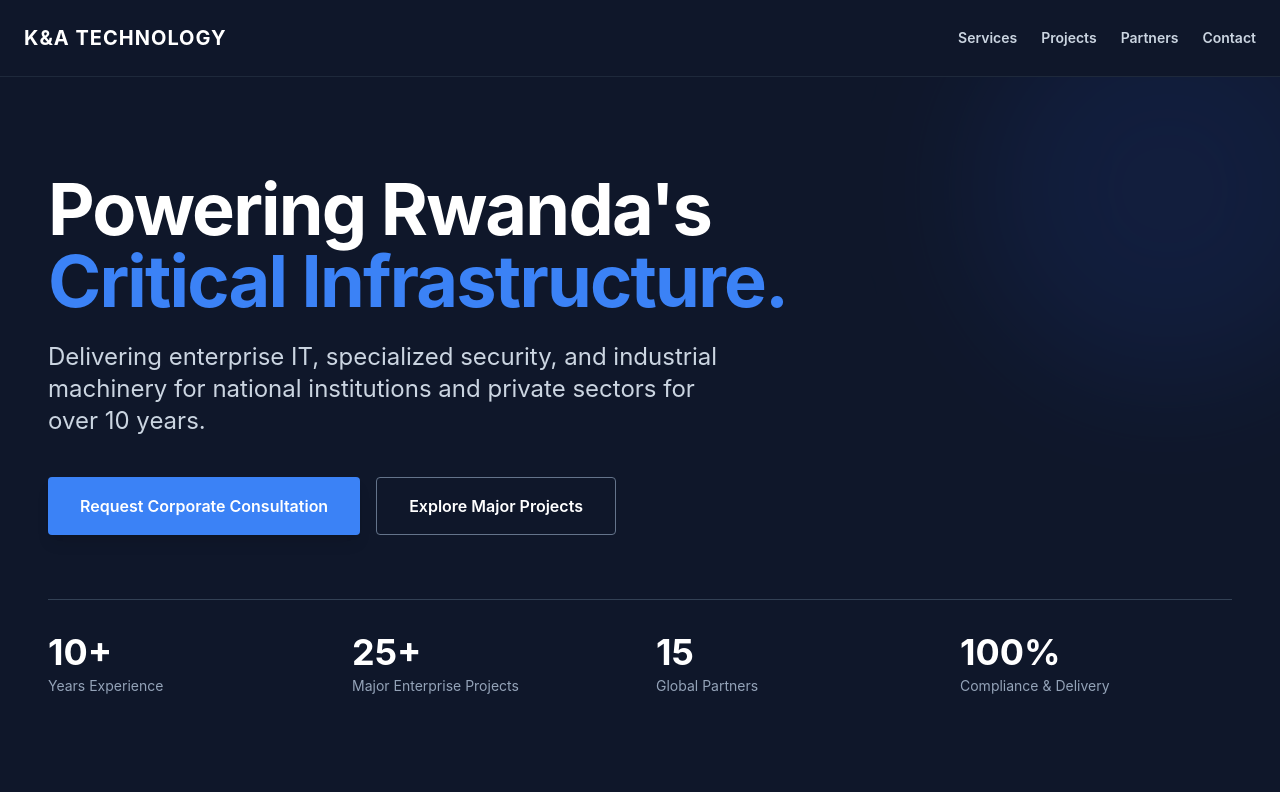
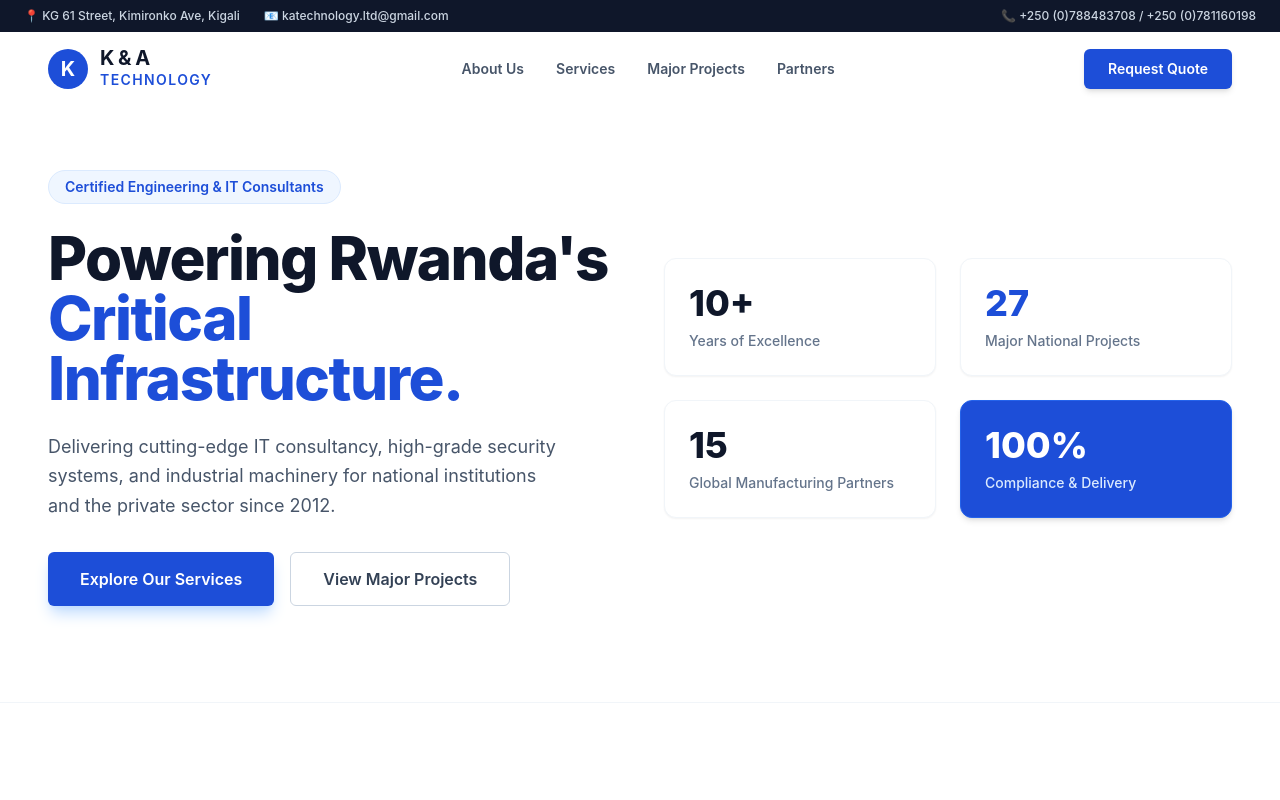
Before and after one commit to remyshingiro/K-A, a React (Vite) app: page / in a window 1280 px wide. Shown: the top 800 px of the page. Built offline with nearby package versions, Linux system fonts and the light colour scheme.

Commit message:
feat: projects section

```diff
--- a/src/App.jsx
+++ b/src/App.jsx
@@ -1,29 +1,18 @@
-import React from "react";
-import HeroSection from "./components/HeroSection";
-import ServicesGrid from "./components/ServicesGrid";
+import React from 'react';
+import Navbar from './components/Navbar';
+import HeroSection from './components/HeroSection';
+import ServicesGrid from './components/ServicesGrid';
 
-
-
-export default function App(){
-  return(
-    <div className="min-h-screen bg-brand-gray font-sans selection:bg-brand-light selection:text-white">
-      {/* Placeholder for a Navigation Component */}
-      <header className="bg-brand-dark text-white p-6 flex justify-between items-center border-b border-slate-800">
-        <div className="font-bold text-xl tracking-wider">K&A TECHNOLOGY</div>
-        <div className="hidden md:flex gap-6 text-sm font-semibold text-slate-300">
-          <span className="hover:text-white cursor-pointer">Services</span>
-          <span className="hover:text-white cursor-pointer">Projects</span>
-          <span className="hover:text-white cursor-pointer">Partners</span>
-          <span className="hover:text-white cursor-pointer">Contact</span>
-        </div>
-      </header>
-
+function App() {
+  return (
+    <div className="min-h-screen bg-slate-50 font-sans selection:bg-blue-700 selection:text-white">
+      <Navbar />
       <main>
         <HeroSection />
         <ServicesGrid />
       </main>
+    </div>
+  );
+}
 
-      {/* More sections coming soon... */}
-    </div>
-  )
-}
+export default App;
--- a/src/components/HeroSection.jsx
+++ b/src/components/HeroSection.jsx
@@ -1,49 +1,56 @@
-// src/components/HeroSection.jsx
 import React from 'react';
 
 export default function HeroSection() {
   return (
-    <section className="bg-brand-dark text-white py-24 px-6 lg:px-12 relative overflow-hidden">
-      {/* Abstract background shape for enterprise feel */}
-      <div className="absolute top-0 right-0 -mr-20 -mt-20 w-96 h-96 rounded-full bg-brand-blue opacity-20 blur-3xl"></div>
+    <section className="bg-white relative overflow-hidden pt-16 pb-24 px-6 lg:px-12 border-b border-slate-100">
+      {/* Subtle background decoration for depth */}
+      <div className="absolute top-0 right-0 w-1/2 h-full bg-slate-50 -z-10 transform skew-x-12 translate-x-20"></div>
 
-      <div className="max-w-7xl mx-auto relative z-10">
-        <h1 className="text-5xl md:text-7xl font-bold mb-6 tracking-tight">
-          Powering Rwanda's <br className="hidden md:block" />
-          <span className="text-brand-light">Critical Infrastructure.</span>
-        </h1>
-        <p className="text-xl md:text-2xl text-slate-300 max-w-2xl mb-10">
-          Delivering enterprise IT, specialized security, and industrial machinery for national institutions and private sectors for over 10 years.
-        </p>
+      <div className="max-w-7xl mx-auto grid grid-cols-1 lg:grid-cols-2 gap-12 items-center">
 
-        <div className="flex flex-col sm:flex-row gap-4">
-          <button className="bg-brand-light hover:bg-blue-500 text-white font-semibold py-4 px-8 rounded transition-colors shadow-lg">
-            Request Corporate Consultation
-          </button>
-          <button className="bg-transparent border border-slate-500 hover:border-white text-white font-semibold py-4 px-8 rounded transition-colors">
-            Explore Major Projects
-          </button>
+        {/* Left Content */}
+        <div className="relative z-10">
+          <div className="inline-block bg-blue-50 text-blue-700 font-semibold px-4 py-1.5 rounded-full text-sm mb-6 border border-blue-100">
+            Certified Engineering & IT Consultants
+          </div>
+          <h1 className="text-5xl md:text-6xl font-extrabold text-slate-900 leading-tight mb-6 tracking-tight">
+            Powering Rwanda's <br/>
+            <span className="text-blue-700">Critical Infrastructure.</span>
+          </h1>
+          <p className="text-lg text-slate-600 mb-8 max-w-lg leading-relaxed">
+            Delivering cutting-edge IT consultancy, high-grade security systems, and industrial machinery for national institutions and the private sector since 2012.
+          </p>
+
+          <div className="flex flex-col sm:flex-row gap-4">
+            <button className="bg-blue-700 hover:bg-blue-800 text-white font-semibold py-3.5 px-8 rounded-md transition-colors shadow-lg shadow-blue-200 text-center">
+              Explore Our Services
+            </button>
+            <button className="bg-white border border-slate-300 hover:border-blue-700 hover:text-blue-700 text-slate-700 font-semibold py-3.5 px-8 rounded-md transition-colors text-center">
+              View Major Projects
+            </button>
+          </div>
         </div>
 
-        {/* Quick Metrics */}
-        <div className="mt-16 grid grid-cols-2 md:grid-cols-4 gap-8 border-t border-slate-700 pt-8">
-          <div>
-            <p className="text-4xl font-bold text-white">10+</p>
-            <p className="text-sm text-slate-400 mt-1">Years Experience</p>
+        {/* Right Content - Enterprise Metrics Grid */}
+        <div className="grid grid-cols-2 gap-4 lg:gap-6 relative z-10">
+          <div className="bg-white p-6 rounded-xl shadow-sm border border-slate-100 hover:shadow-md transition-shadow">
+            <p className="text-4xl font-extrabold text-slate-900">10+</p>
+            <p className="text-sm text-slate-500 font-medium mt-2">Years of Excellence</p>
           </div>
-          <div>
-            <p className="text-4xl font-bold text-white">25+</p>
-            <p className="text-sm text-slate-400 mt-1">Major Enterprise Projects</p>
+          <div className="bg-white p-6 rounded-xl shadow-sm border border-slate-100 hover:shadow-md transition-shadow">
+            <p className="text-4xl font-extrabold text-blue-700">27</p>
+            <p className="text-sm text-slate-500 font-medium mt-2">Major National Projects</p>
           </div>
-          <div>
-            <p className="text-4xl font-bold text-white">15</p>
-            <p className="text-sm text-slate-400 mt-1">Global Partners</p>
+          <div className="bg-white p-6 rounded-xl shadow-sm border border-slate-100 hover:shadow-md transition-shadow">
+            <p className="text-4xl font-extrabold text-slate-900">15</p>
+            <p className="text-sm text-slate-500 font-medium mt-2">Global Manufacturing Partners</p>
           </div>
-          <div>
-            <p className="text-4xl font-bold text-white">100%</p>
-            <p className="text-sm text-slate-400 mt-1">Compliance & Delivery</p>
+          <div className="bg-blue-700 p-6 rounded-xl shadow-md border border-blue-600 text-white">
+            <p className="text-4xl font-extrabold">100%</p>
+            <p className="text-sm text-blue-100 font-medium mt-2">Compliance & Delivery</p>
           </div>
         </div>
+
       </div>
     </section>
   );
```
